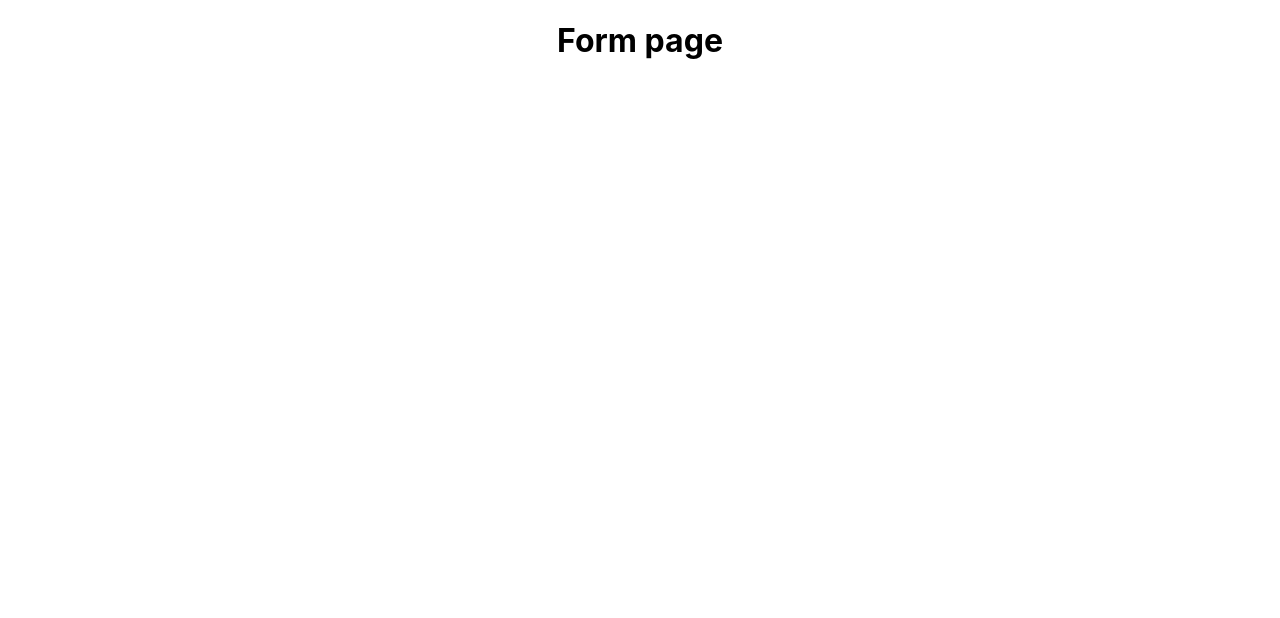
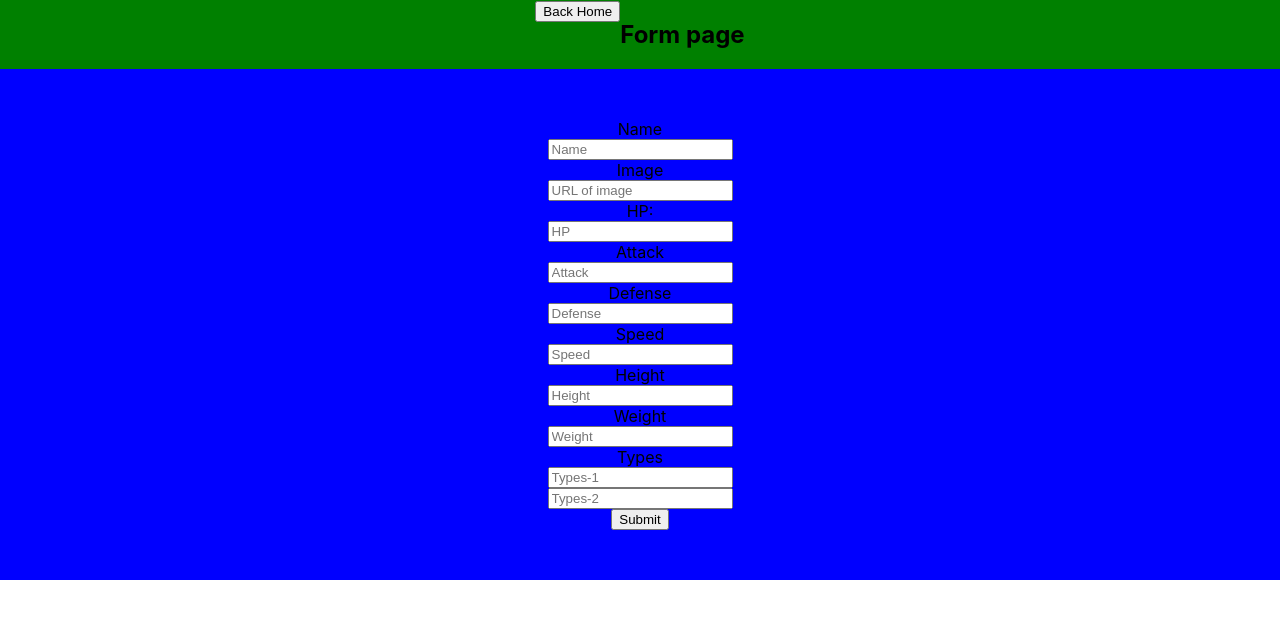
Before and after one commit to OscarRangelM/PI-Pokemon, a React (Create React App) app in the folder client/: page /form in a window 1280 px wide. Shown: the top 618 px of the page. Built offline with nearby package versions, Linux system fonts and the light colour scheme.

Commit message:
Basic structure of the form

```diff
--- a/client/src/components/FormPage/Form.jsx
+++ b/client/src/components/FormPage/Form.jsx
@@ -1,5 +1,6 @@
 import styles from './form.module.css';
 import React from 'react';
+import { NavLink } from 'react-router-dom';
 
 // Validations
 // import { validation } from './validation.js';
@@ -32,7 +33,34 @@ Al finalizar la creación limpia los campos de tu formulario.
 export default function Form(props) {
     return (
         <div className={styles.divForm} >
-            <h1>Form page</h1>
+            <nav className={styles.nav} >
+                <NavLink to="../home" >
+                    <button>Back Home</button>
+                </NavLink>
+                <h1>Form page</h1>
+            </nav>
+            <form className={styles.form} >
+                <label htmlFor="inputName">Name</label>
+                <input type='text' placeholder='Name' />
+                <label htmlFor="inputImage">Image</label>
+                <input type='text' placeholder='URL of image' />
+                <label htmlFor="inputHP">HP:</label>
+                <input type="number" placeholder='HP' />
+                <label htmlFor="inputAttack">Attack</label>
+                <input type='number' placeholder='Attack' />
+                <label htmlFor="inputDefense">Defense</label>
+                <input type='number' placeholder='Defense' />
+                <label htmlFor="inputSpeed">Speed</label>
+                <input type='number' placeholder='Speed' />
+                <label htmlFor="inputHeight">Height</label>
+                <input type='number' placeholder='Height' />
+                <label htmlFor="inputWeight">Weight</label>
+                <input type='number' placeholder='Weight' />
+                <label htmlFor="inputTypes">Types</label>
+                <input type='select' placeholder='Types-1' ></input>
+                <input type='select' placeholder='Types-2' ></input>
+                <input type='submit' />
+            </form>
         </div>
     );
 }
--- a/client/src/components/FormPage/form.module.css
+++ b/client/src/components/FormPage/form.module.css
@@ -0,0 +1,14 @@
+.nav{
+    display: flex;
+    justify-content: center;
+    background-color: green;
+}
+
+.form{
+    display: flex;
+    background-color: blue;
+    justify-content: center;
+    align-items: center;
+    flex-direction: column;
+    padding: 50px 0 50px 0;
+}
```
